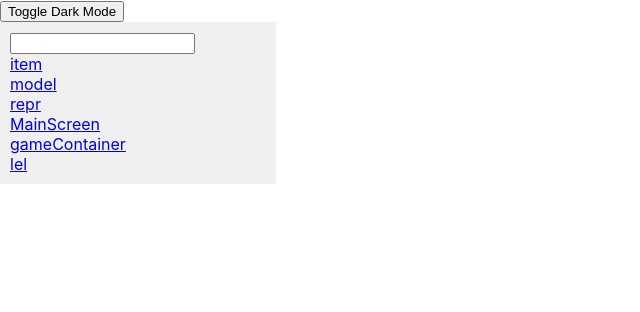
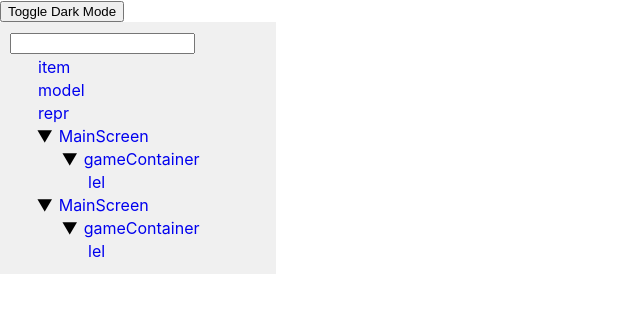
Before and after one commit to pavloravliv/reactExtension, a React (Create React App) app: page / in a window 1280 px wide. Shown: the top 312 px of the page, without its empty margins (0-640 px from the left). Built offline with nearby package versions, Linux system fonts and the light colour scheme; data requests are answered from the project's data file.

Commit message:
Filtration by children added

```diff
--- a/server/db.json
+++ b/server/db.json
@@ -3,6 +3,7 @@
     { "id": "item","x": {"position": 10, "change-rate":2}, "y": "typicode","change-rate":1 },
     { "id":"model" , "title": "json-server", "author": "typicode","change-rate":2 },
     { "id": "repr", "title": "json-server", "change-rate":2 },
+    {"id":"MainScreen","color":"white", "children":[{ "id":"gameContainer","gameContainer":{"alpha":1}, "children":[{"id":"lel"}]}]},
     {"id":"MainScreen","color":"white", "children":[{ "id":"gameContainer","gameContainer":{"alpha":1}, "children":[{"id":"lel"}]}]}
   ],
   "comments": [
--- a/src/App.css
+++ b/src/App.css
@@ -53,3 +53,20 @@ ul {
   margin: 0;
   padding-left: 25px;
 }
+a {
+  width: 100%;
+  height: 100%;
+}
+
+a:focus {
+  color: black;
+  background-color: #3f3f3f;
+}
+
+a:active {
+  color: black;
+}
+
+li:focus {
+  background-color: #3f3f3f;
+}
--- a/src/components/Routing/MainNavigation.jsx
+++ b/src/components/Routing/MainNavigation.jsx
@@ -1,9 +1,22 @@
+/* eslint-disable max-len */
 import React, { useState } from 'react';
+import Tree from '../tree/Tree';
+import flattenArr from '../utils/flattenChildren';
 // import useDebouncedEffect from '../hooks/useDebounce';
-import RecursiveComponentLink from './RecursiveComponentLink';
+// import RecursiveComponentLink from './RecursiveComponentLink';
 // TODO TreeView model
 export default function MainNavigation({ data }) {
   const [inputState, setInputState] = useState('');
+
+  const includesCaseInsensitive = (innerInputState, innerItemId) => innerItemId.toLowerCase().includes(innerInputState.toLowerCase());
+
+  // const filterByChildren = (item) => item.children.some((child) => includesCaseInsensitive(inputState, child.id));
+  const filterByChildren = (item) => item.children.some((child) => includesCaseInsensitive(inputState, child.id));
+
+  // const filterFunction = (inputData) => inputData.filter((item) => includesCaseInsensitive(inputState, item.id));
+  const filterFunction = (inputData) => inputData.filter((item) => (item.children !== undefined
+    ? includesCaseInsensitive(inputState, item.id) || filterByChildren(item)
+    : includesCaseInsensitive(inputState, item.id)));
 
   const handleChange = (event) => {
     setInputState(event.target.value);
@@ -13,7 +26,12 @@ export default function MainNavigation({ data }) {
     <div>
       <input type="text" value={inputState} onChange={handleChange} />
       <div>{inputState}</div>
-      <ul style={{ listStyleType: 'none', padding: 0 }}>
+      {inputState === '' ? (
+        <Tree data={filterFunction(data)} />
+      ) : (
+        <Tree data={filterFunction(flattenArr(data))} />
+      )}
+      {/* <ul style={{ listStyleType: 'none', padding: 0 }}>
         {data
           .filter((item) => item.id.toLowerCase().includes(inputState.toLowerCase()))
           .map((item) => (
@@ -21,7 +39,7 @@ export default function MainNavigation({ data }) {
               <RecursiveComponentLink name={item.id} items={item.children} />
             </li>
           ))}
-      </ul>
+      </ul> */}
     </div>
   );
 }
--- a/src/components/Routing/MainRouter.jsx
+++ b/src/components/Routing/MainRouter.jsx
@@ -5,12 +5,23 @@ import React from 'react';
 import { Route, BrowserRouter as Router, Switch } from 'react-router-dom';
 import useGetData from '../hooks/useGetData';
 import PrettyPrintJson from '../item-representation/PrettyPrintJson';
+import flattenArr from '../utils/flattenChildren';
 // import ControlledInput from '../ControlledInput';
 // import RecursiveComponentLink from './RecursiveComponentLink';
 import MainNavigation from './MainNavigation';
 
+// function flattenArr(arr) {
+//   const result = [];
+//   arr.forEach((item) => {
+//     const { id, children } = item;
+//     result.push({ id, data: item });
+//     if (children) result.push(...flattenArr(children));
+//   });
+//   return result;
+// }
 export default function MainRouter() {
   const data = useGetData();
+  const realData = flattenArr(data);
   // const routes = data.map((item) => {
   //   console.log(item);
   //   return <RecursiveComponentRoute data={item} id={item.id} />;
@@ -41,9 +52,9 @@ export default function MainRouter() {
 
         <div style={{ flex: 1, padding: '10px' }}>
           <Switch>
-            {data.map((item) => (
+            {realData.map((item) => (
               <Route key={`/${item.id}`} path={`/${item.id}`} exact>
-                <PrettyPrintJson data={item} />
+                <PrettyPrintJson data={item.data} />
               </Route>
             ))}
           </Switch>
--- a/src/components/tree/Tree.jsx
+++ b/src/components/tree/Tree.jsx
@@ -1,10 +1,8 @@
 /* eslint-disable react/no-children-prop */
 import React from 'react';
-import useGetData from '../hooks/useGetData';
 import TreeNode from './TreeNode';
 
-export default function Tree() {
-  const data = useGetData();
+export default function Tree({ data }) {
   return (
     <div>
       <ul>
--- a/src/components/tree/TreeNode.jsx
+++ b/src/components/tree/TreeNode.jsx
@@ -2,13 +2,19 @@
 /* eslint-disable jsx-a11y/click-events-have-key-events */
 /* eslint-disable no-shadow */
 /* eslint-disable react/no-children-prop */
-import React, { useState } from 'react';
+import React, { useState, useRef } from 'react';
 import './tree-node.css';
+import { Link } from 'react-router-dom';
 
 const TreeNode = ({ children, idItem }) => {
   const [isActive, setIsActive] = useState(true);
-
+  const clickRef = useRef(null);
   const hasChildren = !!children;
+  const handleClick = () => {
+    console.log(clickRef.current);
+    clickRef.current.focus();
+    setIsActive(!isActive);
+  };
   const renderChildren = (childrenProp) => (
     <ul>
       {childrenProp.map((nodeProps) => {
@@ -20,12 +26,15 @@ const TreeNode = ({ children, idItem }) => {
 
   return (
     <li>
-      <div
-        className={`TreeNode ${hasChildren ? 'caret' : ''} ${isActive ? 'caret-down' : ''}`}
-        onClick={() => setIsActive(!isActive)}
-      >
-        {idItem}
-      </div>
+      <Link to={`/${idItem}`} style={{ textDecoration: 'none', width: '100%', height: '100%' }}>
+        <div
+          ref={clickRef}
+          className={`TreeNode ${hasChildren ? 'caret' : ''} ${isActive ? 'caret-down' : ''}`}
+          onClick={handleClick}
+        >
+          {idItem}
+        </div>
+      </Link>
       {isActive && hasChildren && renderChildren(children)}
     </li>
   );
--- a/src/components/tree/tree-node.css
+++ b/src/components/tree/tree-node.css
@@ -1,6 +1,9 @@
 .TreeNode {
   background: none;
   margin: 3px;
+}
+.TreeNode:focus {
+  background-color: aqua;
 }
 .caret {
   cursor: pointer;
--- /dev/null
+++ b/src/components/utils/flattenChildren.js
@@ -0,0 +1,9 @@
+export default function flattenArr(arr) {
+  const result = [];
+  arr.forEach((item) => {
+    const { id, children } = item;
+    result.push({ id, data: item });
+    if (children) result.push(...flattenArr(children));
+  });
+  return result;
+}
```
Also changed, not shown: src/components/tree/index.css (+11 -0 lines).
